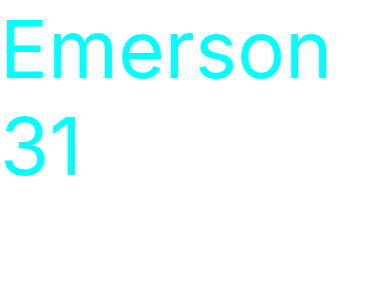
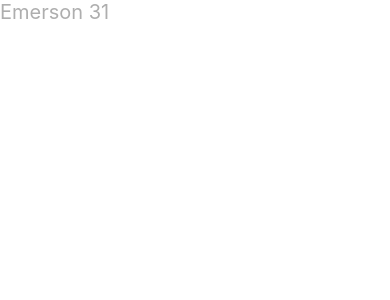
Before and after one commit to emersongin/guia, a React Native app: screen / in a window 390 px wide. Shown: the top 300 px of the page. Built offline with nearby package versions, Linux system fonts and the light colour scheme.

Commit message:
component for folder

```diff
--- a/src/components/Teste/style.js
+++ b/src/components/Teste/style.js
@@ -2,8 +2,8 @@
 
 const styles = StyleSheet.create({
     main: {
-        color: '#0FF',
-        fontSize: 80,
+        color: '#aeaeae',
+        fontSize: 20,
     },
 });
 
```
